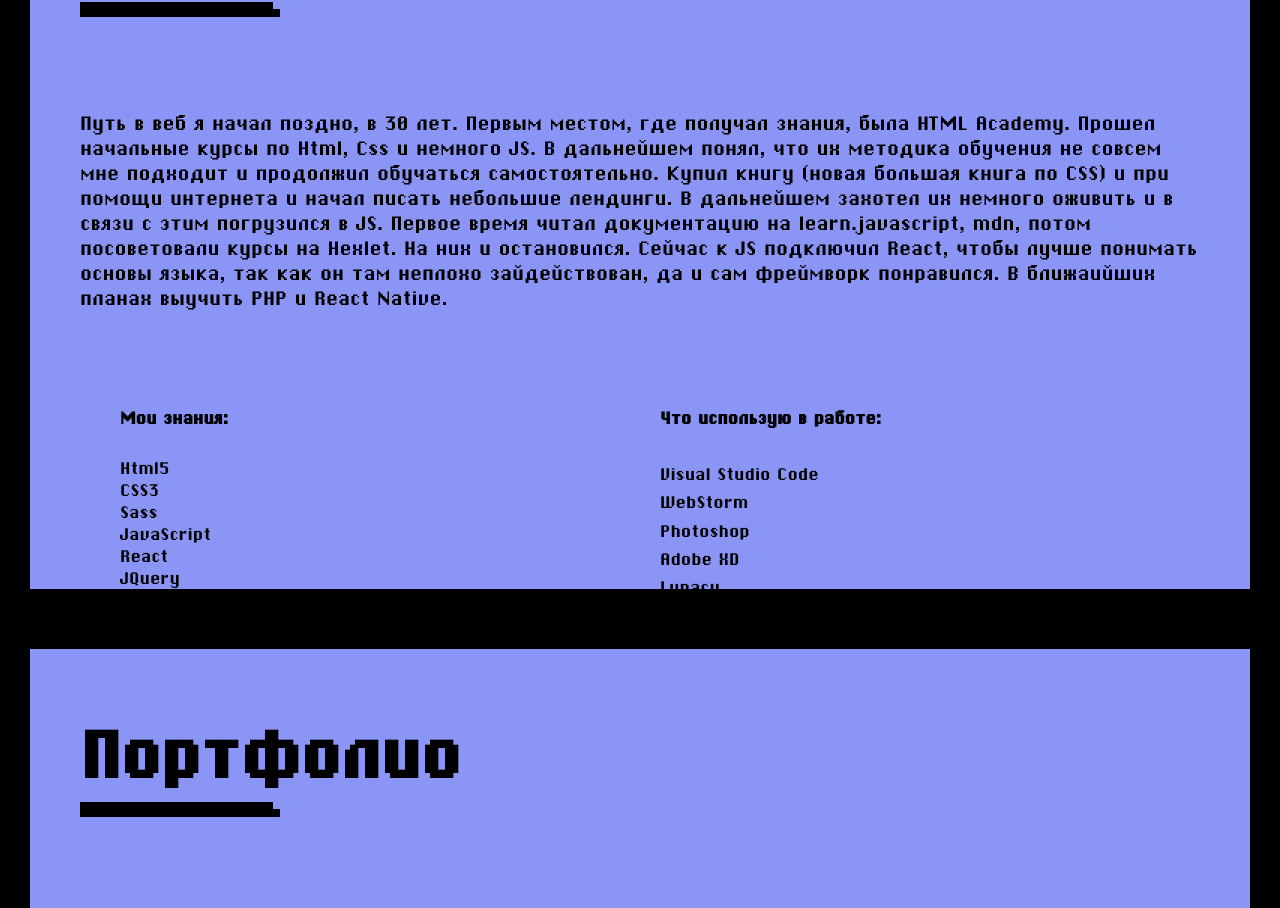
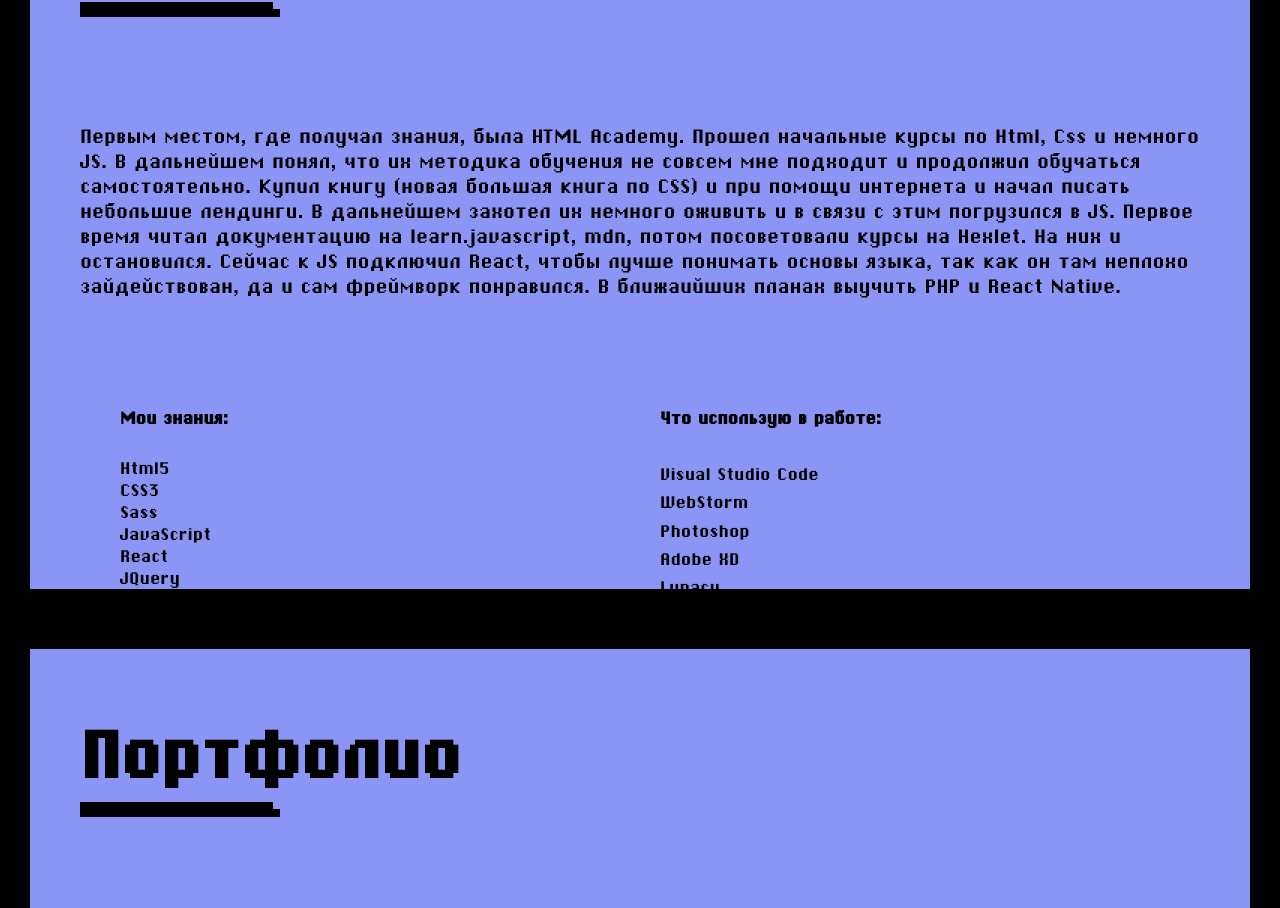
Before and after one commit to rampelstillskin/Portfolio, a website: page build/index.html in a window 1280 px wide. Shown: the part 981-1889 px from the top of the page. Drawn offline with Linux system fonts and the light colour scheme.

Commit message:
Update index.html

```diff
--- a/build/index.html
+++ b/build/index.html
@@ -19,7 +19,7 @@
 			<div class="about-me__wrapper">
 				<h2 class="about-me__title">Обо мне</h2>
 				<p class="about-me__descr">
-					Путь в веб я начал поздно, в 30 лет. Первым местом, где получал знания, была HTML Academy. Прошел начальные курсы по Html, Css и немного JS. В дальнейшем понял, что их методика обучения не совсем мне подходит и продолжил обучаться самостоятельно. Купил книгу (новая большая книга по CSS) и при помощи интернета и начал писать небольшие лендинги. В дальнейшем захотел их немного оживить и в связи с этим погрузился в JS. Первое время читал документацию на learn.javascript, mdn, потом посоветовали курсы на Hexlet. На них и остановился. Сейчас к JS подключил React, чтобы лучше понимать основы языка, так как он там неплохо зайдействован, да и сам фреймворк понравился. В ближаийших планах выучить PHP и React Native.
+					Первым местом, где получал знания, была HTML Academy. Прошел начальные курсы по Html, Css и немного JS. В дальнейшем понял, что их методика обучения не совсем мне подходит и продолжил обучаться самостоятельно. Купил книгу (новая большая книга по CSS) и при помощи интернета и начал писать небольшие лендинги. В дальнейшем захотел их немного оживить и в связи с этим погрузился в JS. Первое время читал документацию на learn.javascript, mdn, потом посоветовали курсы на Hexlet. На них и остановился. Сейчас к JS подключил React, чтобы лучше понимать основы языка, так как он там неплохо зайдействован, да и сам фреймворк понравился. В ближаийших планах выучить PHP и React Native.
 				</p>
 				<ul class="skills-instruments">
 					<li class="skills-instruments__list">
```
